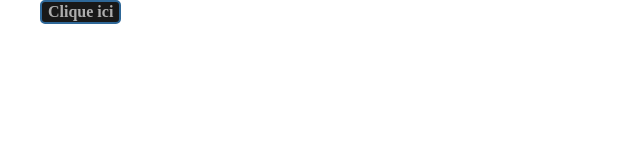
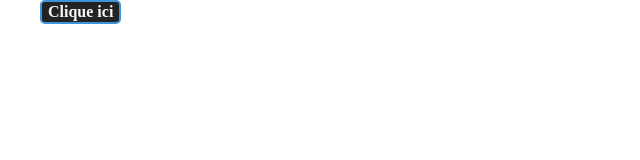
Before and after one commit to studiopegas/pegascss, a plain HTML site: page index.html in a window 1280 px wide. Shown: the full height of the page, 0-640 px from the left. Drawn offline with Linux system fonts and the light colour scheme.

```diff
--- a/index.html
+++ b/index.html
@@ -12,7 +12,7 @@
     <body>
         <div id="wrappersite">
             <div class="wrappercontent">
-                <button class="bg-dark b txt-light bs-info_2 br-5 disabled">Clique ici</button>
+                <button class="bg-dark b txt-light bs-info_2 br-5">Clique ici</button>
             </div>
         </div>
 
```
